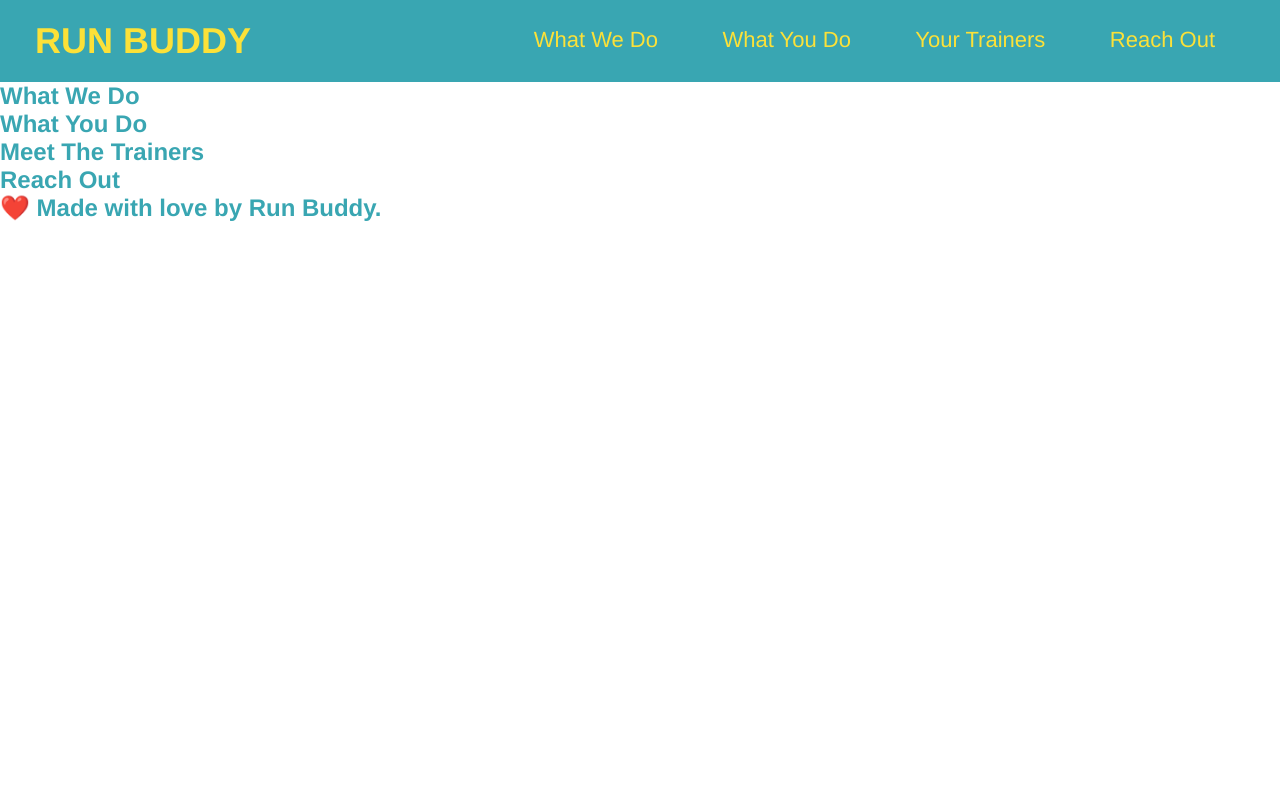
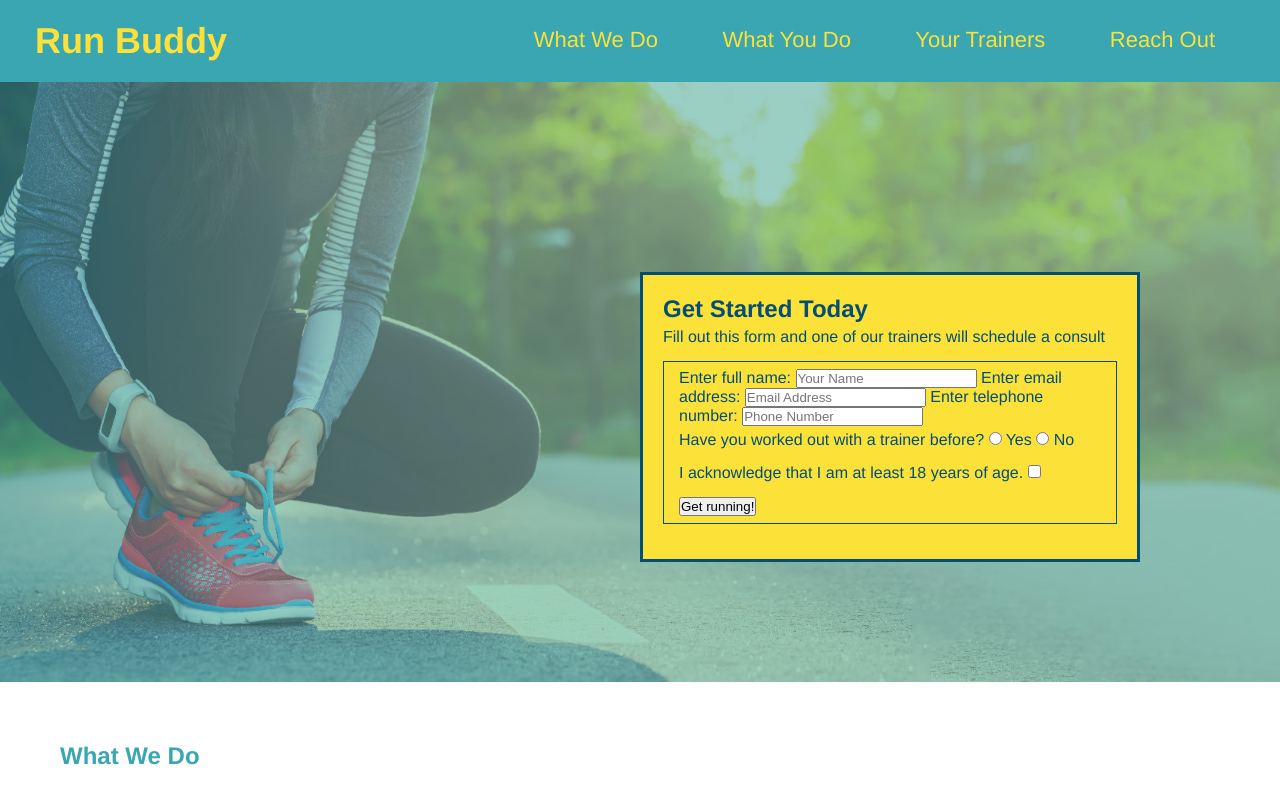
Before and after one commit to Ali-Mitchell/run-buddy, a plain HTML site: page index.html in a window 1280 px wide. Shown: the top 800 px of the page. Drawn offline with Linux system fonts and the light colour scheme.

Commit message:
updated header and input form. 1.3.6 of homework

```diff
--- a/index.html
+++ b/index.html
@@ -11,7 +11,7 @@
     <!-- navigation -->
     <header>
         <h1>
-            <a href="/"> RUN BUDDY </a>
+            <a href="/"> Run Buddy </a>
 
         </h1>
         <Nav>
@@ -40,7 +40,37 @@
     </header>
 
         <!-- hero/jumbotron -->
-        <section>
+        <section class="hero">
+            <div class="hero-form">
+                <h3>Get Started Today</h3>
+                <p>Fill out this form and one of our trainers will schedule a consult</p>
+                 <!-- Add form element -->
+                 <form class="form-input">
+                    <label for="name">Enter full name:</label>
+                    <input type="text" placeholder="Your Name" name="name" id="name" />
+                    <label for="email">Enter email address:</label>
+                    <input type="email" placeholder="Email Address" name="email" id=email />
+                    <label for="phone">Enter telephone number:</label>
+                    <input type="tel" placeholder="Phone Number" name="phone" id="phone" />
+                    <p>
+                        Have you worked out with a trainer before?
+                        <input type="radio" name="trainer-confirm" id="trainer-yes" />
+                        <label for="trainer-yes">Yes</label>
+                        <input type="radio" name="trainer-confirm" id="trainer-no" />
+                        <label for="trainer-no">No</label>
+                      </p>
+                      <p>
+                        <label for="checkbox" >
+                          I acknowledge that I am at least 18 years of age.
+                        </label>
+                        <input type="checkbox" name="age-confirm" id="checkbox" />
+                      </p>
+                      <button type="submit">
+                        Get running!
+                      </button>
+                   </form>
+                 <form></form>
+            </div>
         </section>
 
         <!-- "what we do" section -->
@@ -66,6 +96,10 @@
     <!-- footer -->
     <footer>
         <h2>❤️ Made with love by Run Buddy.</h2>
+        <div>
+            <a href="#">Read Our Privacy Policy</a><br />
+            &copy; 2019 Run Buddy, Inc.
+          </div>
     </footer>
 
 </body>
--- a/style.css
+++ b/style.css
@@ -1,6 +1,7 @@
 * {
     margin: 0;
     padding: 0;
+    box-sizing: border-box;
   }
 
 body {
@@ -41,3 +42,69 @@ header {
     font-weight: lighter;
     font-size: 22px;
   }
+
+  footer {
+    background-color: #fce138;
+    width: 100%;
+    padding: 40px 35px;
+
+  }
+
+  footer div {
+      float:right;
+      line-height: 1.5;
+      text-align: right;
+  }
+
+  footer a {
+  color: #024e76;
+}
+
+  footer h2 {
+     color: #024e76;
+     font-size: 30px;
+     margin: 0;
+     display:inline;
+  }
+
+  section {
+    padding: 60px;
+  }
+
+  .hero {
+    background-image: url("./images/hero-bg\ \(1\).jpg");
+    height: 600px;
+    background-size: cover;
+    background-position: center;
+    position: relative;
+  }
+
+.hero-form {
+    color: #024e76;
+    background-color: #fce138 ;
+    padding: 20px;
+    width: 500px;
+    border: solid 3px #024e76;
+    position: absolute;
+    bottom: 120px;
+    right: 140px;
+}
+
+h3 {
+    font-size: 24px;
+    margin: 0;
+}
+
+
+.hero-form p {
+    marGIN: 5PX 0 15PX 0;
+}
+.form-input {
+    border: 1px solid #024e76;
+    display: block;
+    padding: 7px 15px;
+    font-size: 16px;
+    color: #024e76;
+    width: 100%;
+    margin-bottom: 15px;
+  }
```
Also changed, not shown: images/hero-bg (1).jpg (added).
